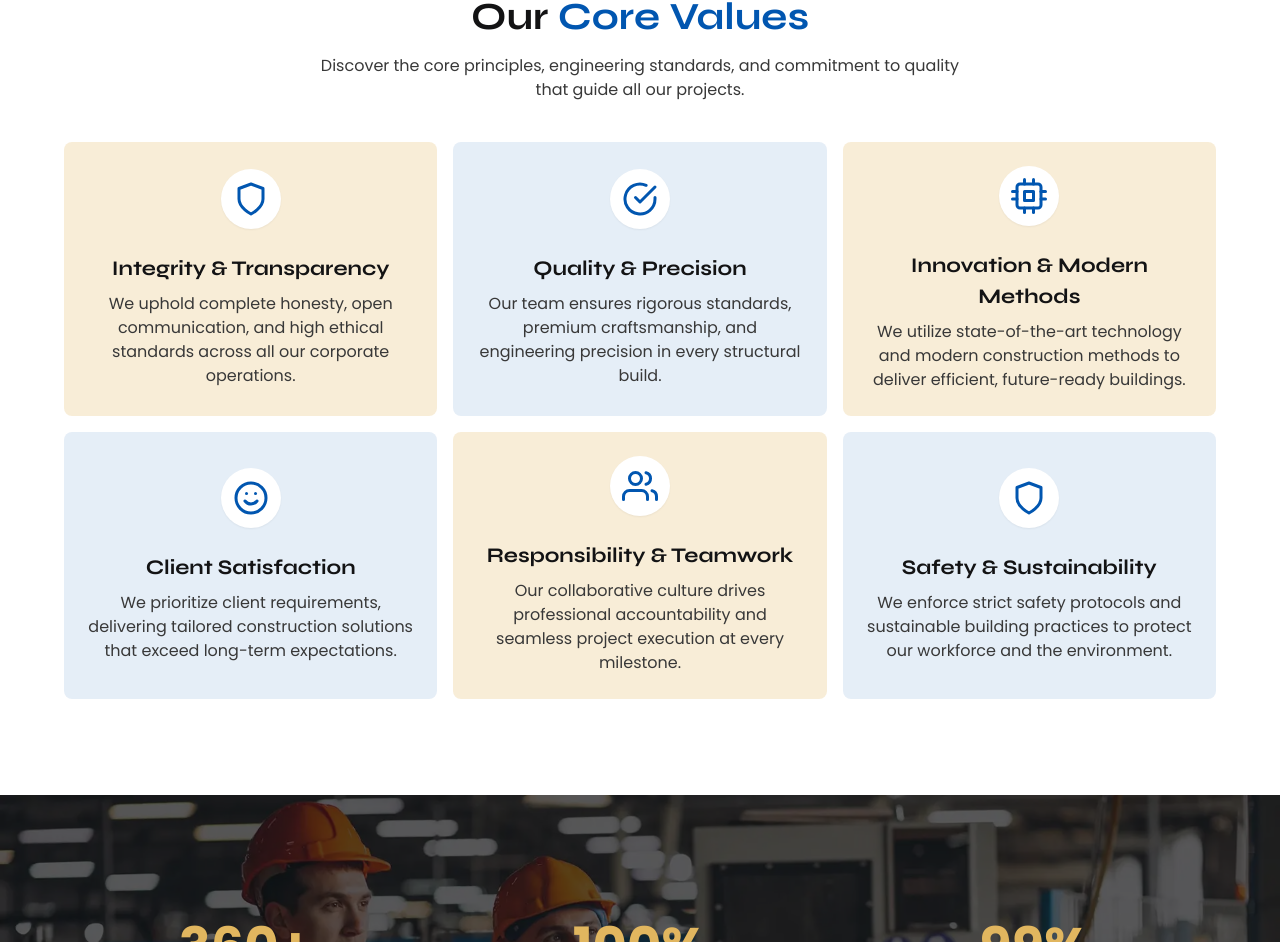
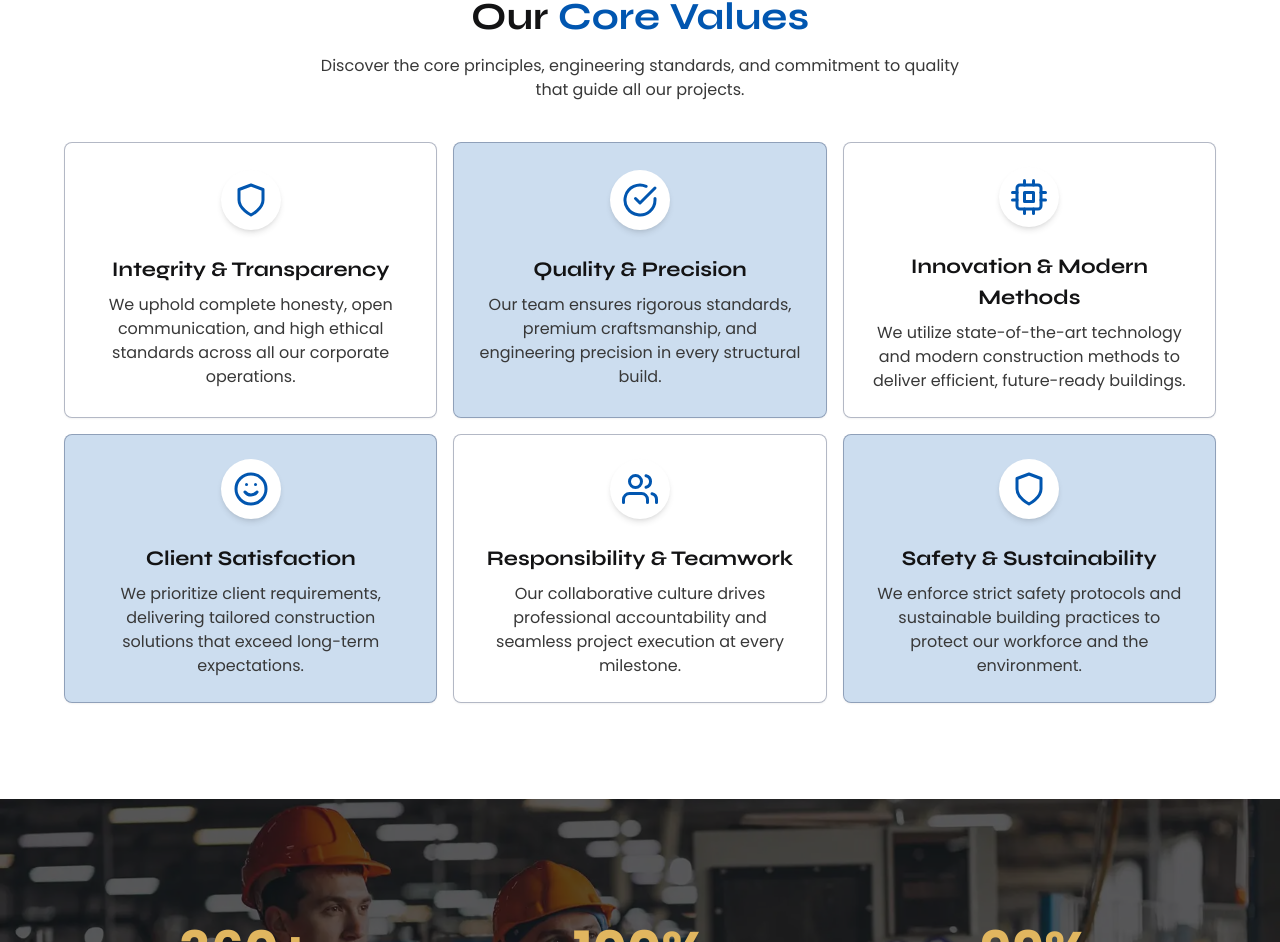
Before and after one commit to coder-irfan/burjezamin, a React (Vite) app: page /en in a window 1280 px wide. Shown: the part 3533-4475 px from the top of the page. Built offline with nearby package versions, Linux system fonts and the light colour scheme; no server answers.

Commit message:
fixed colors

```diff
--- a/src/components/CoreValues.jsx
+++ b/src/components/CoreValues.jsx
@@ -61,13 +61,11 @@ function CoreValues({ getDirection }) {
             return (
               <div
                 key={value.id}
-                className={`p-6 text-center flex flex-col items-center justify-center gap-4 lg:gap-6 rounded-lg transition-all duration-300 hover:shadow-md ${
-                  isEven
-                    ? "bg-colors-secondTextColor/25"
-                    : "bg-colors-blueColorDark/10"
+                className={`p-6 text-center flex flex-col items-center justify-center gap-4 lg:gap-6 rounded-lg transition-all duration-300 shadow-sm hover:shadow-lg border border-colors-thirdBg/30 ${
+                  isEven ? "bg-colors-bg" : "bg-colors-blueColorDark/20"
                 }`}
               >
-                <div className="p-3 rounded-full bg-colors-bg shadow-sm">
+                <div className="p-3 rounded-full bg-colors-bg shadow-md">
                   <Icon className="text-3xl lg:text-4xl text-colors-blueColorDark" />
                 </div>
 
```
